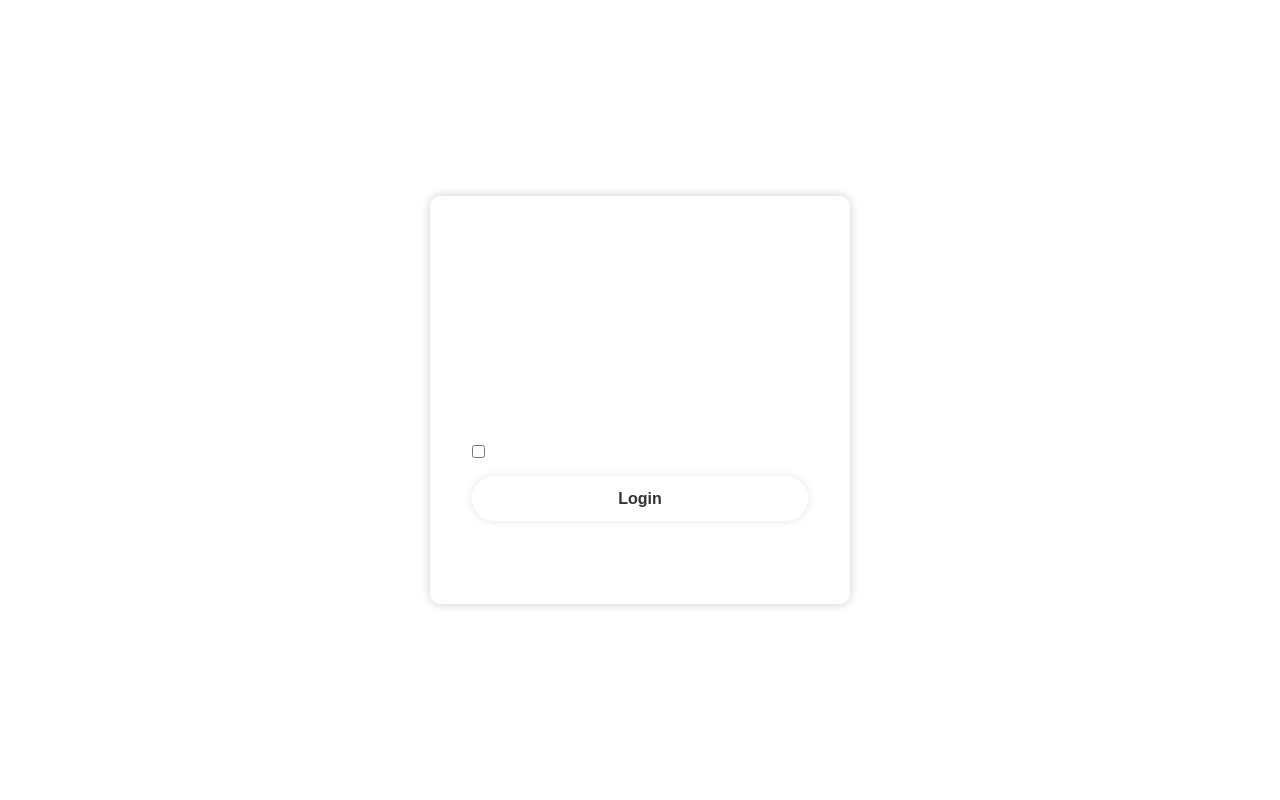
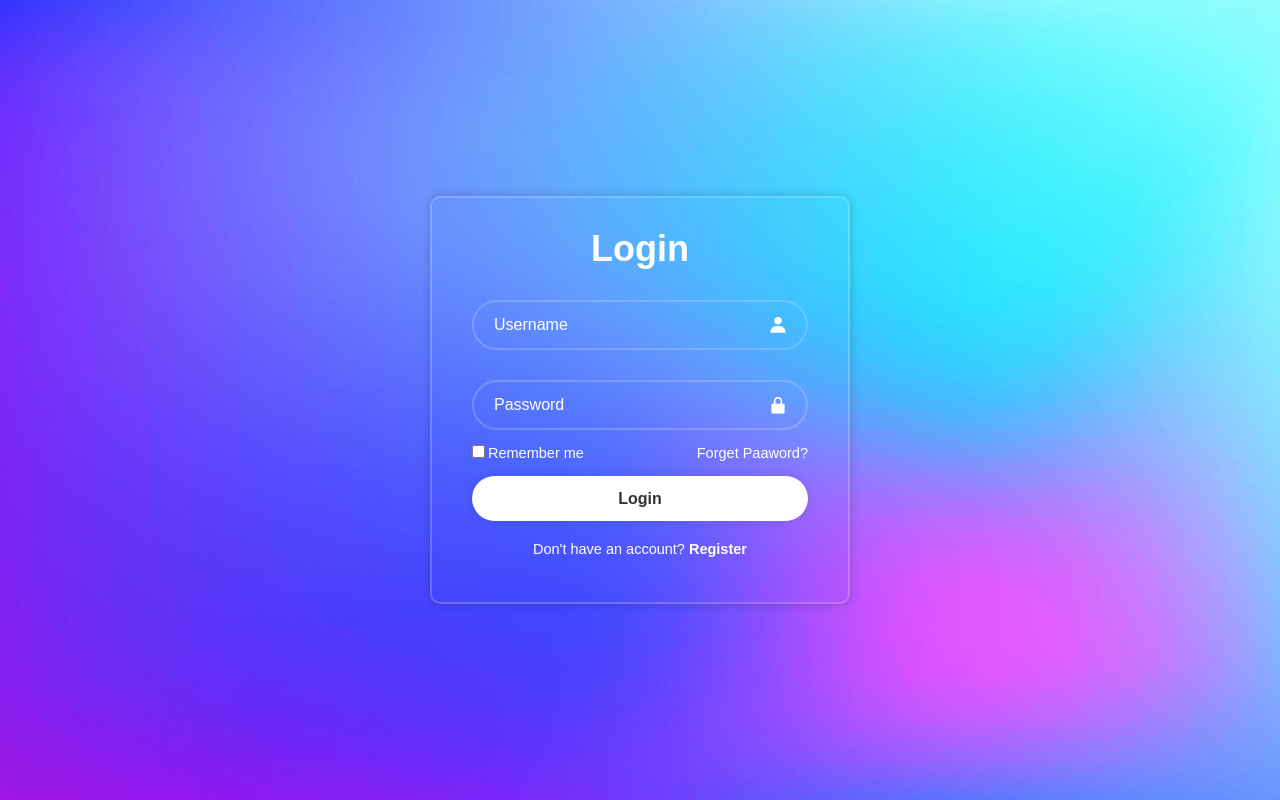
Before and after one commit to binda-stha/4thsemReport, a plain HTML site: page index.html in a window 1280 px wide. Drawn offline with nearby package versions, Linux system fonts and the light colour scheme.

Commit message:
css added

```diff
--- a/style.css
+++ b/style.css
@@ -10,7 +10,7 @@ body {
     justify-content: center;
     align-items: center;
     min-height:100vh;
-
+    background: url(./images/img.jpg) no-repeat;
     background-size: cover;
     background-position: center;
 
```
